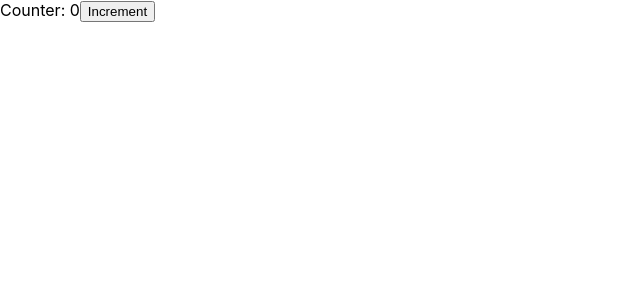
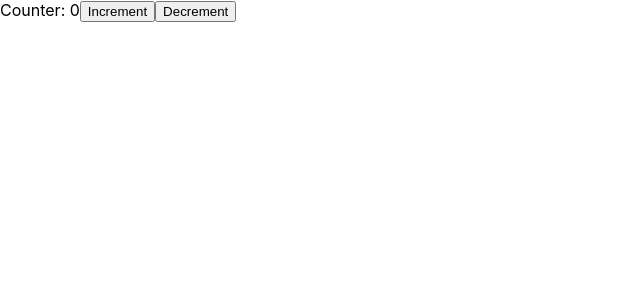
Before and after one commit to lopez-tomas/learning-react, a React (Create React App) app in the folder functional-components/: page / in a window 1280 px wide. Shown: the top 300 px of the page, without its empty margins (0-640 px from the left). Built offline with nearby package versions, Linux system fonts and the light colour scheme.

Commit message:
feat: Creating first custom hook.

```diff
--- a/functional-components/src/App.js
+++ b/functional-components/src/App.js
@@ -1,4 +1,4 @@
-import { Component, useState } from 'react'
+import { useState } from 'react'
 
 // Hooks' rules:
 // 1) They can't be called on conditions nor loops. Always at the higher level of the component.
@@ -8,29 +8,46 @@ import { Component, useState } from 'react'
 // 3) When we create a Custom Hook, it must always start with use*(* being hook name)
 
 
-class App extends Component {
-	state = { counter: 0 }
-	increment = () => {
-		this.setState({ counter: this.state.counter + 1 })
+//class App extends Component {
+	//state = { counter: 0 }
+	//increment = () => {
+		//this.setState({ counter: this.state.counter + 1 })
+	//}
+	//render() {
+		//return (
+			//<div>
+				//Counter: {this.state.counter}
+				//<button onClick={this.increment}>Increment</button>
+			//</div>
+		//)
+	//}
+//}
+
+const useCounter = (initial) => {
+	const [counter, set_counter] = useState(initial)
+
+	const increment = () => {
+	  set_counter(counter + 1)
 	}
-	render() {
-		return (
-			<div>
-				Counter: {this.state.counter}
-				<button onClick={this.increment}>Increment</button>
-			</div>
-		)
+
+	const decrement = () => {
+		if (counter !== 0) {
+	  	set_counter(counter - 1)
+		}
 	}
+
+	return [counter, increment, decrement]
 }
 
-//const App = () => {
-	//const [counter, set_counter] = useState(0)
-	//return (
-		//<div>
-			//Counter: {counter}
-			//<button onClick={() => set_counter(counter + 1)}>Increment</button>
-		//</div>
-	//)
-//}
+const App = () => {
+	const [counter, increment, decrement] = useCounter(0)
+	return (
+		<div>
+			Counter: {counter}
+			<button onClick={increment}>Increment</button>
+			<button onClick={decrement}>Decrement</button>
+		</div>
+	)
+}
 
 export default App
```
